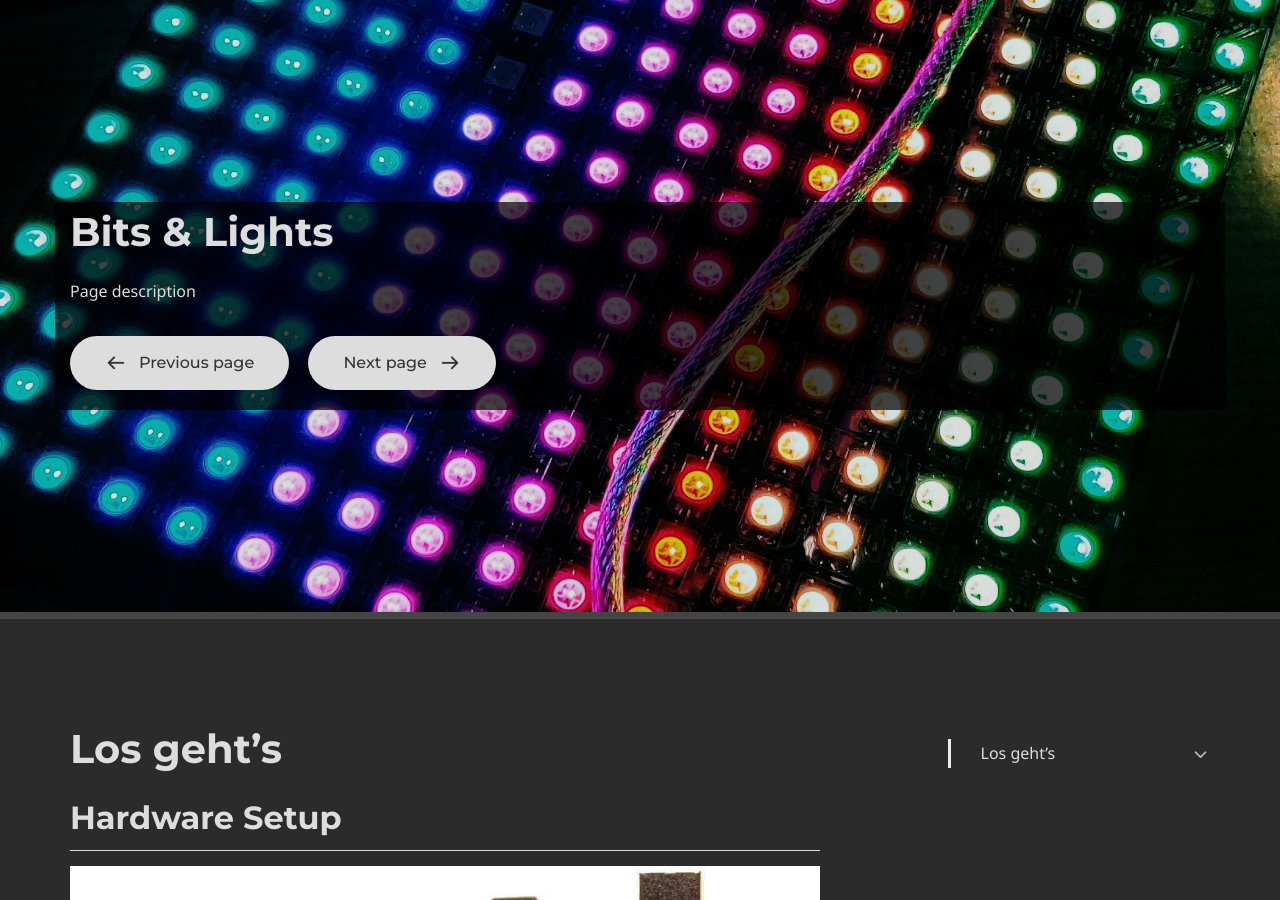
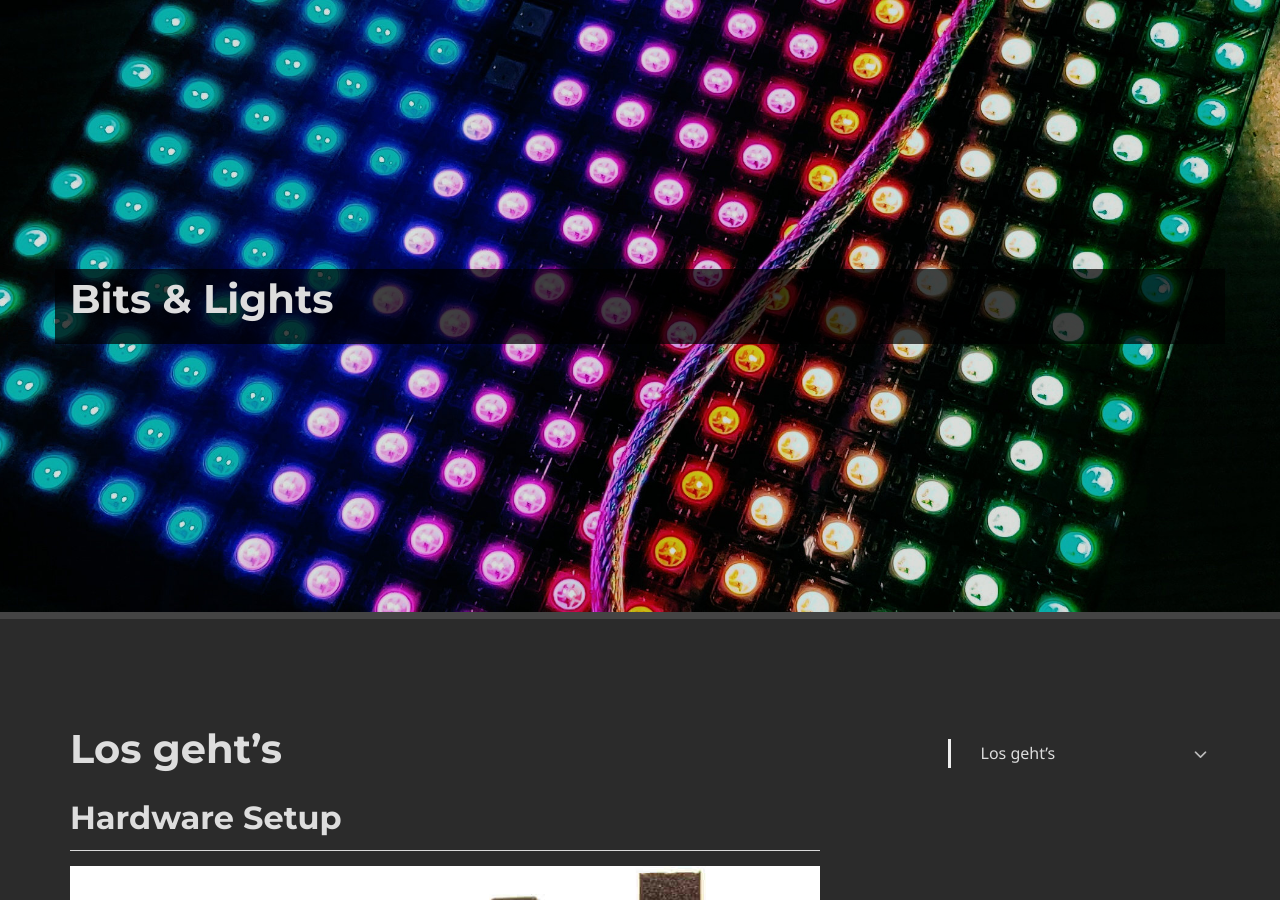
Before and after one commit to bits-und-basteln/bits-und-basteln.github.io, a Jekyll site: the page built from pages/documentation/bits-and-lights/intro/intro.md, in a window 1280 px wide and 900 px high. Built offline with Jekyll 4.4.1, drawn with Linux system fonts in a browser that asks for light colours; some web fonts are replaced; some of the changed text lies outside the part shown.

Commit message:
Clean-up

```diff
--- a/pages/documentation/bits-and-lights/intro/intro.md
+++ b/pages/documentation/bits-and-lights/intro/intro.md
@@ -6,7 +6,7 @@ comments: false
 
 # Hero section
 title: Bits & Lights
-description: Page description
+description:
 hero_image_url: /pages/documentation/bits-and-lights/intro/rainbow.jpg
 
 # Author box
@@ -19,14 +19,6 @@ author:
 # Micro navigation
 micro_nav: true
 
-# Page navigation
-page_nav:
-    prev:
-        content: Previous page
-        url: '#'
-    next:
-        content: Next page
-        url: '#'
 ---
 
 # Los geht's
```
Also changed, not shown: index.md (+2 -2 lines).
